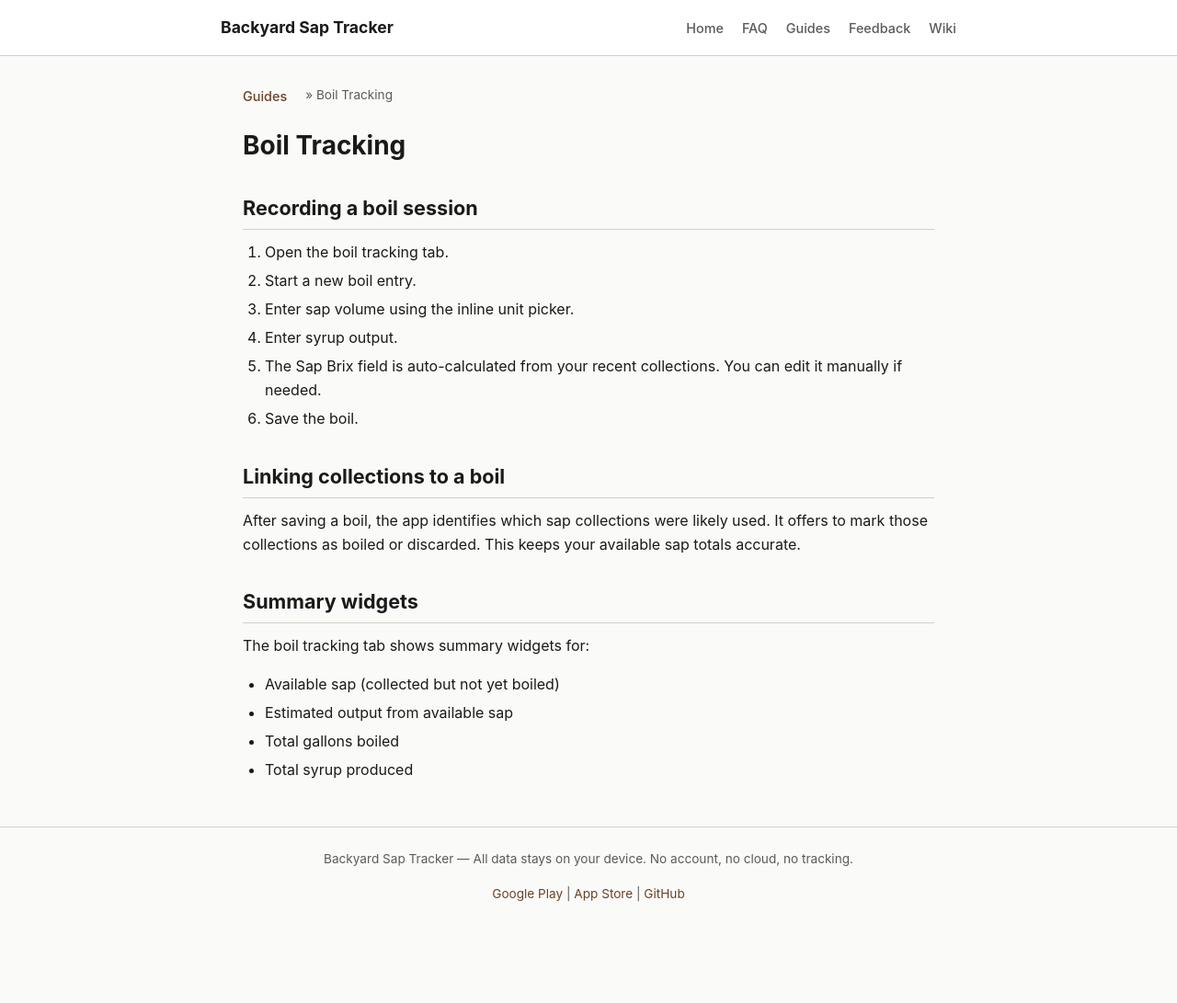
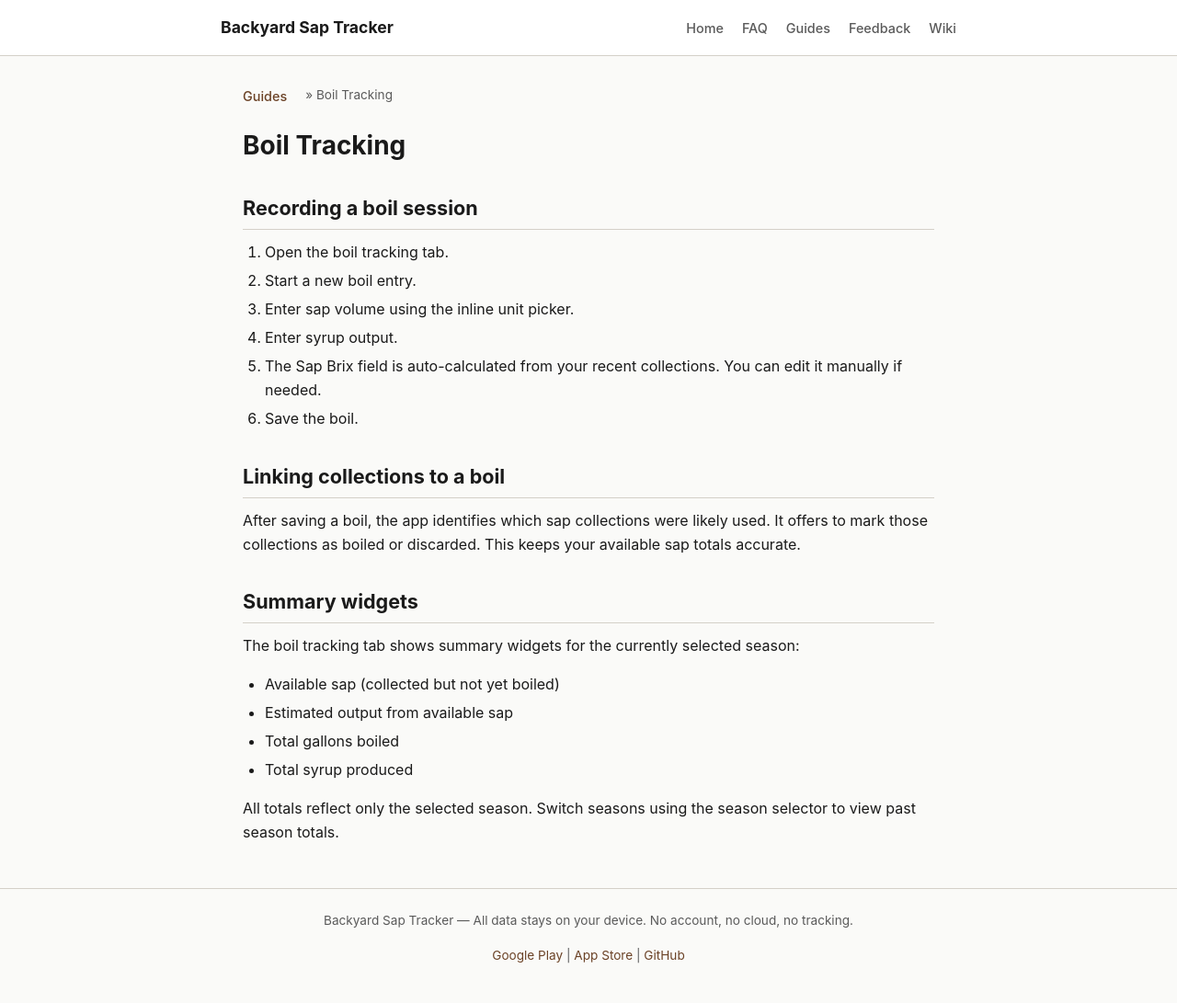
Before and after one commit to NotMilk/BackyardSapTracker-support, a Jekyll site: the page built from _guides/boil-tracking.md, in a window 1280 px wide. Shown: the whole page at 92% size. Built offline with Jekyll 4.4.1, drawn with Linux system fonts in a browser that asks for light colours; before the commit the page ends 1024 px from its top, so only the background shows below that.

Commit message:
Update boil tracking guide for v1.6.0 -- season-specific totals

```diff
--- a/_guides/boil-tracking.md
+++ b/_guides/boil-tracking.md
@@ -21,9 +21,11 @@ After saving a boil, the app identifies which sap collections were likely used.
 
 ## Summary widgets
 
-The boil tracking tab shows summary widgets for:
+The boil tracking tab shows summary widgets for the currently selected season:
 
 - Available sap (collected but not yet boiled)
 - Estimated output from available sap
 - Total gallons boiled
 - Total syrup produced
+
+All totals reflect only the selected season. Switch seasons using the season selector to view past season totals.
```
